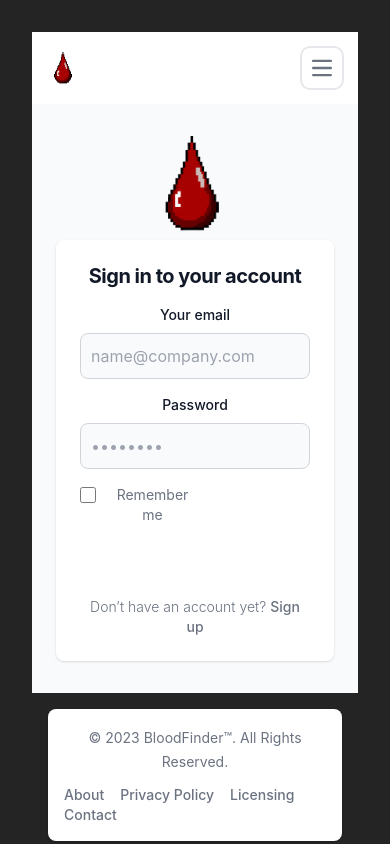
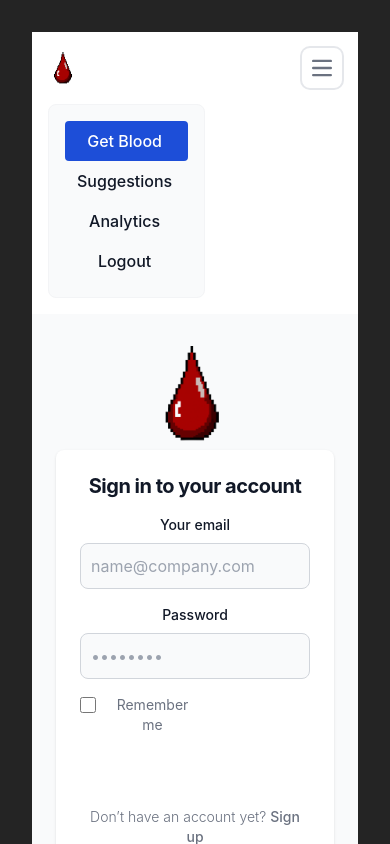
Before and after one commit to Islenna/bloodbank, a React app in the folder frontend/: page / in a window 390 px wide. Both pictures are taken after a click on the button "Open main menu". Shown: the top 844 px of the page. Built offline with nearby package versions, Linux system fonts and the light colour scheme; the HTML template or start-up script is replaced by a standard one.

Commit message:
Mobile navbar fix

```diff
--- a/frontend/src/components/Header/CustomNavbar.jsx
+++ b/frontend/src/components/Header/CustomNavbar.jsx
@@ -7,6 +7,13 @@ import logo from '../../assets/logo.png';
 export default function CustomNavbar(props) {
     const navigate = useNavigate();
     const { userRole, logout } = useAuth();
+    const [isMenuOpen, setIsMenuOpen] = useState(false);
+
+
+    const toggleMenu = () => {
+        console.log('Toggle menu clicked'); // Add this line
+        setIsMenuOpen(!isMenuOpen);
+    };
 
 
     const handleLogout = (e) => {
@@ -34,14 +41,76 @@ export default function CustomNavbar(props) {
                     type="button"
                     className="inline-flex items-center p-2 w-10 h-10 justify-center text-sm text-gray-500 rounded-lg md:hidden hover:bg-gray-100 focus:outline-none focus:ring-2 focus:ring-gray-200 dark:text-gray-400 dark:hover:bg-gray-700 dark:focus:ring-gray-600"
                     aria-controls="navbar-default"
-                    aria-expanded="false"
+                    aria-expanded={isMenuOpen}
+                    onClick={toggleMenu}
                 >
                     <span className="sr-only">Open main menu</span>
-                    <svg className="w-5 h-5" aria-hidden="true" xmlns="http://www.w3.org/2000/svg" fill="none" viewBox="0 0 17 14">
-                        <path stroke="currentColor" strokeLinecap="round" strokeLinejoin="round" strokeWidth="2" d="M1 1h15M1 7h15M1 13h15" />
+                    <svg
+                        className="w-5 h-5"
+                        aria-hidden="true"
+                        xmlns="http://www.w3.org/2000/svg"
+                        fill="none"
+                        viewBox="0 0 17 14"
+                    >
+                        <path
+                            stroke="currentColor"
+                            strokeLinecap="round"
+                            strokeLinejoin="round"
+                            strokeWidth="2"
+                            d="M1 1h15M1 7h15M1 13h15"
+                        />
                     </svg>
                 </button>
-                <div className="hidden w-full md:block md:w-auto" id="navbar-default">
+
+                {/* Mobile navigation menu */}
+                <div
+                    className={`${isMenuOpen ? 'block' : 'hidden'} md:hidden`}
+                    id="navbar-mobile"
+                >
+                    <ul className="font-medium p-4 mt-4 border border-gray-100 rounded-lg bg-gray-50">
+                        {/* Common link for all users */}
+                        <li>
+                            <a href="/bloodfinder" className="block py-2 pl-3 pr-4 text-white bg-blue-700 rounded">Get Blood</a>
+                        </li>
+
+                        {/* Conditionally render based on user's userRole */}
+                        {userRole === 'admin' && (
+                            <>
+                                <li>
+                                    <a href="/users" className="block py-2 pl-3 pr-4 text-white bg-blue-700 rounded">User Management</a>
+                                </li>
+                                {/* Other admin-specific links */}
+                            </>
+                        )}
+
+                        {['admin', 'manager'].includes(userRole) && (
+                            <>
+                                <li>
+                                    <Link to="/inventory" className="block py-2 pl-3 pr-4 text-gray-900 rounded hover:bg-gray-100">Inventory Management</Link>
+                                </li>
+                                {/* Other links for admin and manager */}
+                            </>
+                        )}
+
+                        {/* Common links for all roles */}
+                        <li>
+                            <Link to="/suggestions" className="block py-2 pl-3 pr-4 text-gray-900 rounded hover:bg-gray-100">Suggestions</Link>
+                        </li>
+                        <li>
+                            <Link to={`/inventory/consumed`} className="block py-2 pl-3 pr-4 text-gray-900 rounded hover:bg-gray-100">Analytics</Link>
+                        </li>
+                        <li>
+                            <a href="#" onClick={handleLogout} className="block py-2 pl-3 pr-4 text-gray-900 rounded hover:bg-gray-100">Logout</a>
+                        </li>
+                    </ul>
+                </div>
+
+
+
+                <div
+                    className="hidden md:block"
+                    id="navbar-desktop"
+                >
                     <ul className="font-medium flex flex-col p-4 md:p-0 mt-4 border border-gray-100 rounded-lg bg-gray-50 md:flex-row md:space-x-8 md:mt-0 md:border-0 md:bg-white dark:bg-gray-800 md:dark:bg-gray-900 dark:border-gray-700">
                         {/* Common link for all users */}
                         <li>
```
